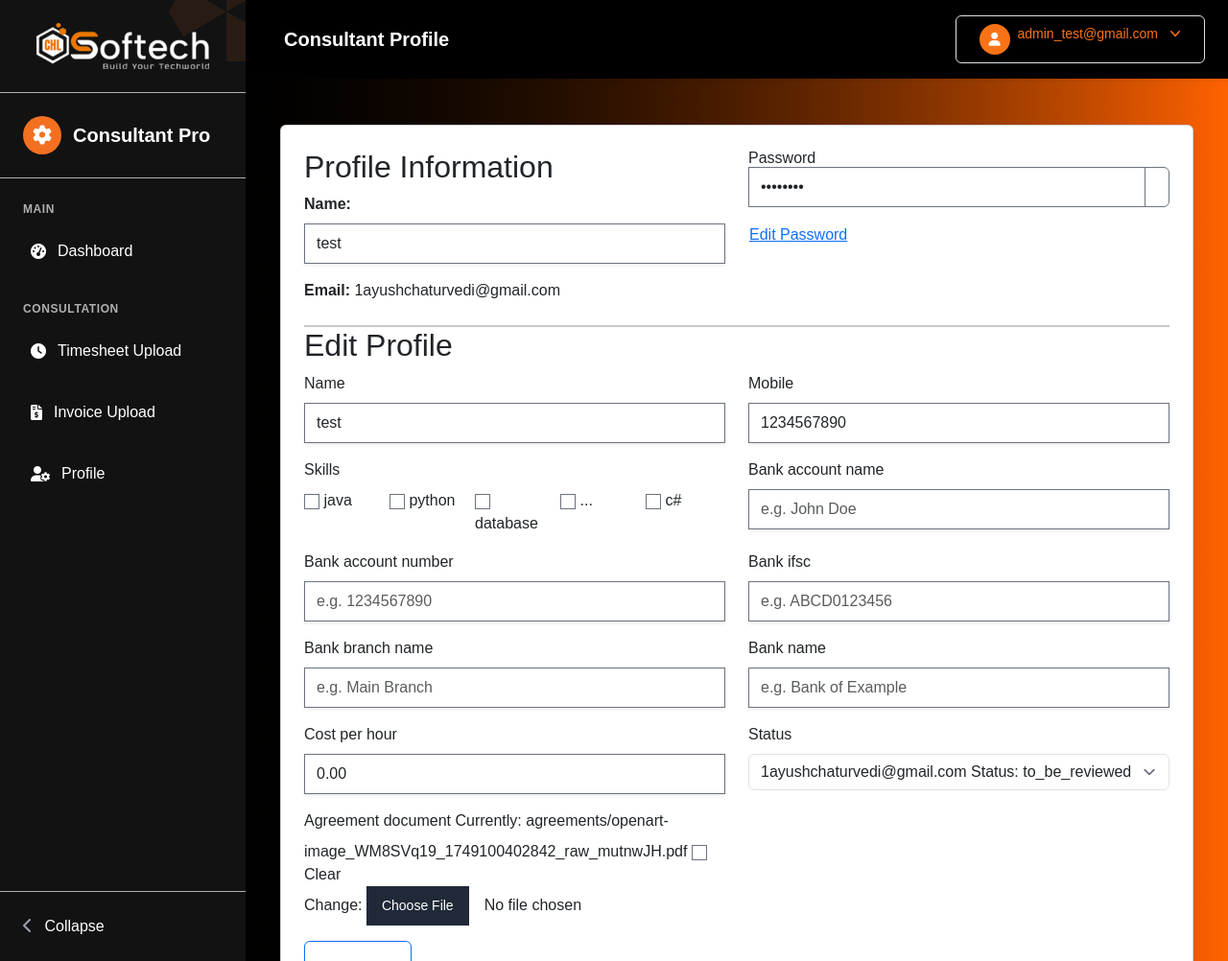
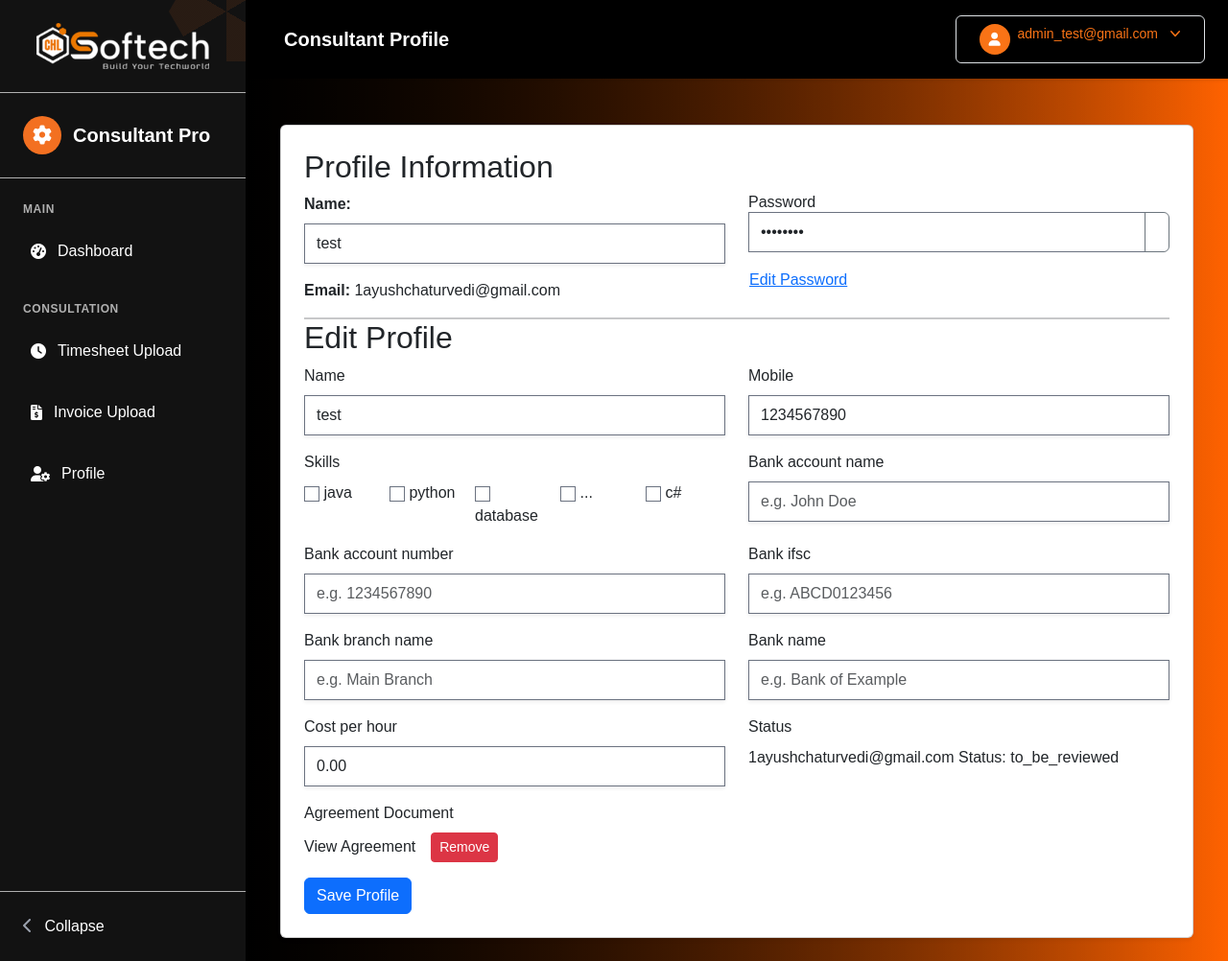
Before and after one commit to ZephyrianDawnstrider/consultation_webapp_industry, a Django app: page /consultation/consultant_profile/16/ in a window 1280 px wide. Shown: the whole page at 96% size. Run offline with Django 5.2, Linux system fonts and the light colour scheme; a user stored in the database is signed in; data comes from the database, SQL or seed files in the repository; both versions use the stored data as it was after the commit; parts of the project's set-up code (start-up, migrations or seed data) failed here and were passed over; some libraries are stand-ins or nearby versions.

Commit message:
twenty eighth commit

```diff
--- a/consultaion_webapp/__init__.py
+++ b/consultaion_webapp/__init__.py
@@ -0,0 +1,3 @@
+from .celery import app as celery_app
+
+__all__ = ('celery_app',)
--- a/consultaion_webapp/settings.py
+++ b/consultaion_webapp/settings.py
@@ -31,6 +31,8 @@
 # Application definition
 
 INSTALLED_APPS = [
+    'django_celery_beat',
+    'django_celery_results',
     'django.contrib.admin',
     'django.contrib.auth',
     'django.contrib.contenttypes',
--- a/consultation/templates/consultant_profile.html
+++ b/consultation/templates/consultant_profile.html
@@ -6,9 +6,9 @@
 <div class="container mt-4">
     {% comment %} <h2 class="mb-4">Consultant Profile</h2> {% endcomment %}
     <div class="card shadow-sm p-4">
-        <div class="row mb-4">
-            <div class="col-md-6">
+        <div class="row mb-3">
             <h2 class="h2 bold">Profile Information</h2>
+            <div class="col-md-6 ">
                 <div class="mb-3">
                     <label for="{{ form.name.id_for_label }}" class="form-label"><strong>Name:</strong></label>
                     {{ form.name }}
@@ -21,7 +21,7 @@
                 </div>
                 <p><strong>Email:</strong> {{ consultant.email }}</p>
             </div>
-            <div class="col-md-6">
+            <div class="col-md-6 ">
                 <h5>Password</h5>
                 <div class="input-group mb-3">
                     <input type="password" id="passwordField" class="form-control" value="{{ decrypted_password|default:'********' }}" readonly>
@@ -63,6 +63,7 @@
     {% csrf_token %}
     <div class="row">
         {% for field in form %}
+            {% if field.name != 'status' and field.name != 'agreement_document' %}
             <div class="col-md-6 mb-3">
                 <label for="{{ field.id_for_label }}" class="form-label">{{ field.label }}</label>
                 {% if field.name == 'skills' %}
@@ -83,10 +84,79 @@
                     <div class="text-danger">{{ error }}</div>
                 {% endfor %}
             </div>
+            {% endif %}
+        {% endfor %}
+        <div class="col-md-6 mb-3">
+            <label class="form-label">Status</label>
+            <div>
+            {% if form.instance.status == 'to_be_reviewed' %}
+                <span class="px-2 inline-flex text-xs leading-5 font-semibold rounded-full bg-yellow-100 text-yellow-800 shadow-sm">To Be Reviewed</span>
+            {% elif form.instance.status == 'rejected' %}
+                <span class="px-2 inline-flex text-xs leading-5 font-semibold rounded-full bg-red-100 text-red-800 shadow-sm">Rejected</span>
+            {% elif form.instance.status == 'approved' %}
+                <span class="px-2 inline-flex text-xs leading-5 font-semibold rounded-full bg-green-100 text-green-800 shadow-sm">Approved</span>
+            {% else %}
+                <span>{{ form.instance.status }}</span>
+            {% endif %}
+            </div>
+        </div>
+        <div class="col-md-6 mb-3">
+            <label class="form-label" for="id_agreement_document">Agreement Document</label>
+            {% if form.instance.agreement_document %}
+                <div class="d-flex align-items-center" id="agreementDocumentSection">
+                    <a href="{{ form.instance.agreement_document.url }}" target="_blank" class="me-3">View Agreement</a>
+                    <button type="button" class="btn btn-sm btn-danger solid-btn" id="removeAgreementBtn" style="background-color: #dc3545 !important; color: white !important; border-color: #dc3545 !important;">Remove</button>
+                </div>
+            {% else %}
+                {{ form.agreement_document }}
+            {% endif %}
+            {% if form.agreement_document.help_text %}
+                <div class="form-text">{{ form.agreement_document.help_text }}</div>
+            {% endif %}
+            {% for error in form.agreement_document.errors %}
+                <div class="text-danger">{{ error }}</div>
             {% endfor %}
         </div>
-    <button type="submit" class="btn btn-primary">Save Profile</button>
+    </div>
+    <button type="submit" class="btn btn-primary solid-btn" style="background-color: #0d6efd !important; color: white !important; border-color: #0d6efd !important;">Save Profile</button>
 </form>
+
+<script>
+document.addEventListener('DOMContentLoaded', function() {
+    const removeAgreementBtn = document.getElementById('removeAgreementBtn');
+    if (removeAgreementBtn) {
+        removeAgreementBtn.addEventListener('click', function() {
+            if (!confirm('Are you sure you want to remove the agreement document?')) {
+                return;
+            }
+            fetch("{% url 'consultation:consultant_profile' form.instance.user.id %}", {
+                method: 'POST',
+                headers: {
+                    'Content-Type': 'application/json',
+                    'X-CSRFToken': '{{ csrf_token }}',
+                },
+                body: JSON.stringify({ scrap_agreement: true }),
+            })
+            .then(response => response.json())
+            .then(data => {
+                if (data.success) {
+                    const agreementSection = document.getElementById('agreementDocumentSection');
+                    if (agreementSection) {
+                        agreementSection.remove();
+                    }
+                    alert('Agreement document removed successfully.');
+                } else {
+                    alert('Failed to remove agreement document.');
+                }
+            })
+            .catch(error => {
+                alert('Error removing agreement document.');
+                console.error('Error:', error);
+            });
+        });
+    }
+});
+</script>
     </div>
 </div>
 
@@ -151,11 +221,41 @@
 });
 
     editPasswordBtn.addEventListener('click', function() {
-        otpSection.style.display = 'block';
-        changePasswordSection.style.display = 'none';
         otpMessage.textContent = '';
         otpInput.value = '';
         otpVerified = false;
+
+        // Call send_otp endpoint to send OTP email
+        fetch("{% url 'consultation:send_otp' %}", {
+            method: 'POST',
+            headers: {
+                'X-CSRFToken': '{{ csrf_token }}',
+            },
+        })
+        .then(response => response.json())
+        .then(data => {
+            if (data.success) {
+                otpSection.style.display = 'block';
+                changePasswordSection.style.display = 'none';
+                otpMessage.textContent = data.message || 'OTP sent successfully.';
+                otpMessage.classList.remove('text-danger');
+                otpMessage.classList.add('text-success');
+            } else {
+                otpMessage.textContent = data.message || 'Failed to send OTP.';
+                otpMessage.classList.remove('text-success');
+                otpMessage.classList.add('text-danger');
+                otpSection.style.display = 'none';
+                changePasswordSection.style.display = 'none';
+            }
+        })
+        .catch(error => {
+            otpMessage.textContent = 'Error sending OTP.';
+            otpMessage.classList.remove('text-success');
+            otpMessage.classList.add('text-danger');
+            otpSection.style.display = 'none';
+            changePasswordSection.style.display = 'none';
+            console.error('Error:', error);
+        });
     });
 
 verifyOtpBtn.addEventListener('click', function() {
@@ -202,6 +302,8 @@
         const otp = otpInput.value.trim();
         if (!otp) {
             otpMessage.textContent = 'Please enter the OTP.';
+            otpMessage.classList.remove('text-success');
+            otpMessage.classList.add('text-danger');
             return;
         }
         otpMessage.textContent = '';
@@ -219,13 +321,19 @@
                 otpSection.style.display = 'none';
                 changePasswordSection.style.display = 'block';
                 otpVerified = true;
-                changePasswordMessage.textContent = '';
+                otpMessage.textContent = 'OTP verified successfully.';
+                otpMessage.classList.remove('text-danger');
+                otpMessage.classList.add('text-success');
             } else {
                 otpMessage.textContent = data.message || 'Invalid OTP.';
+                otpMessage.classList.remove('text-success');
+                otpMessage.classList.add('text-danger');
             }
         })
         .catch(error => {
             otpMessage.textContent = 'Error verifying OTP.';
+            otpMessage.classList.remove('text-success');
+            otpMessage.classList.add('text-danger');
             console.error('Error:', error);
         });
     });
@@ -289,5 +397,19 @@
         otpVerified = false;
     });
 });
+<style>
+/* Make buttons have solid background color by default */
+.solid-btn {
+    background-color: #0d6efd !important; /* Bootstrap primary blue */
+    color: white !important;
+    border-color: #0d6efd !important;
+}
+
+.solid-btn:hover, .solid-btn:focus {
+    background-color: #0b5ed7 !important; /* Darker blue on hover */
+    border-color: #0a58ca !important;
+    color: white !important;
+}
+</style>
 </script>
 {% endblock %}
--- a/requirements.txt
+++ b/requirements.txt
@@ -6,3 +6,6 @@
 pandas
 psycopg2-binary
 whitenoise
+django-celery-beat
+celery
+redis
```
Also changed, not shown: consultaion_webapp/celery.py (added, +14 -0 lines), consultaion_webapp/celery_tasks.py (added, +18 -0 lines), consultation/management/commands/cleanup_old_logs.py (added, +34 -0 lines), consultation/management/commands/cleanup_redundant_files.py (added, +49 -0 lines), consultation/tasks.py (added, +10 -0 lines), db.sqlite3, 2 other files. Lines whose indentation alone changed are shown as unchanged.
